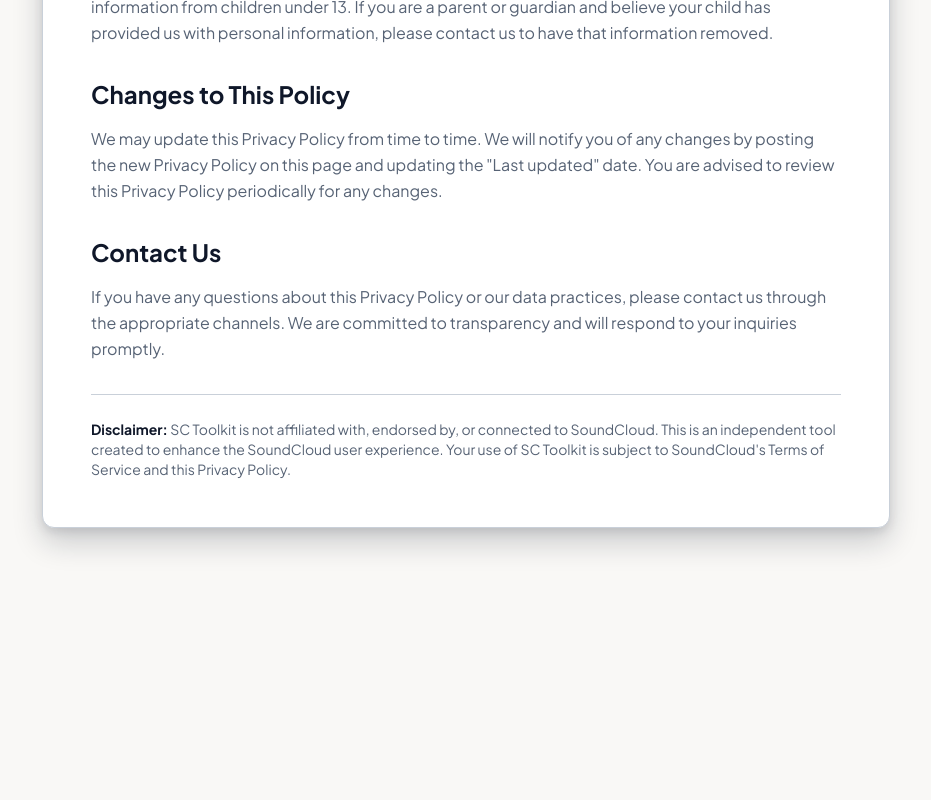
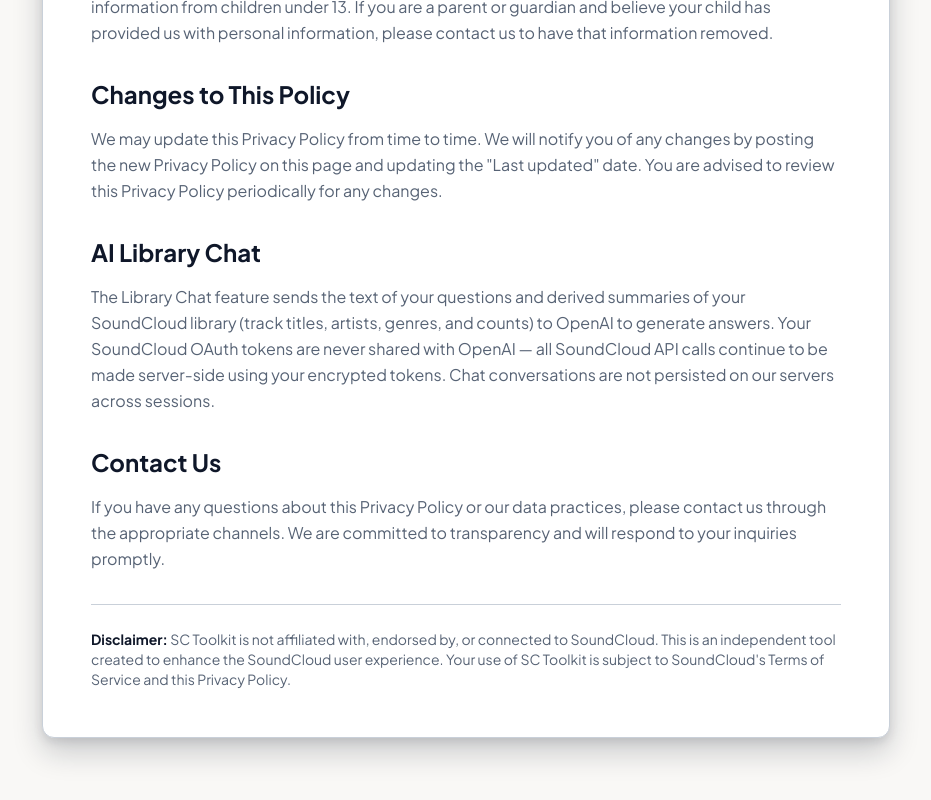
Before and after one commit to cole-hackman/soundcloud-toolkit, a Next.js app in the folder frontend-UI/: page /privacy in a window 1280 px wide. Shown: the part 3179-3979 px from the top of the page, without its empty margins (174-1105 px from the left). Before the commit the page ends 3771 px from the top, so only its background shows below. Built offline with nearby package versions, Linux system fonts and the light colour scheme; no server answers.

Commit message:
docs(chat): document chat env vars, privacy disclosure, endpoints

```diff
--- a/frontend-UI/src/app/privacy/page.tsx
+++ b/frontend-UI/src/app/privacy/page.tsx
@@ -293,6 +293,21 @@
 
             <section>
               <h2 className="text-2xl font-bold mb-4 text-foreground">
+                AI Library Chat
+              </h2>
+              <p>
+                The Library Chat feature sends the text of your questions and
+                derived summaries of your SoundCloud library (track titles,
+                artists, genres, and counts) to OpenAI to generate answers. Your
+                SoundCloud OAuth tokens are never shared with OpenAI — all
+                SoundCloud API calls continue to be made server-side using your
+                encrypted tokens. Chat conversations are not persisted on our
+                servers across sessions.
+              </p>
+            </section>
+
+            <section>
+              <h2 className="text-2xl font-bold mb-4 text-foreground">
                 Contact Us
               </h2>
               <p>
```
Also changed, not shown: 2 other files (tests, documents, lock files or other folders).
